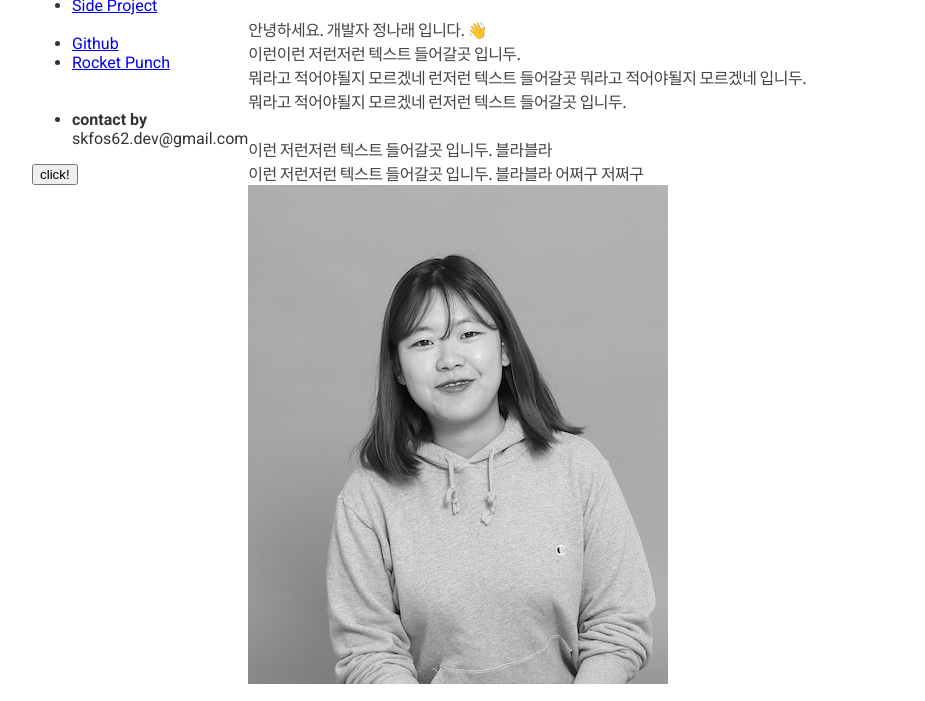
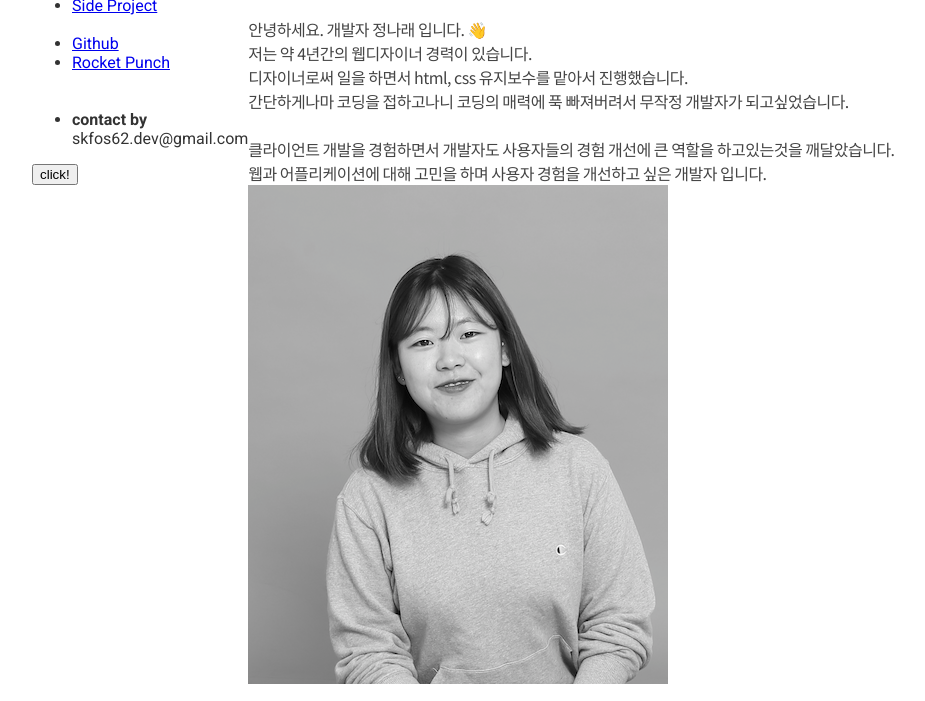
Before and after one commit to skfos62/skfos62.blog, a Gatsby site: page / in a window 1280 px wide. Shown: the part 86-787 px from the top of the page, without its empty margins (16-941 px from the left). Built offline with nearby package versions, Linux system fonts and the light colour scheme; Gatsby itself is replaced by a stand-in of ours.

Commit message:
home 인삿말 텍스트 수정

```diff
--- a/src/pages/index.js
+++ b/src/pages/index.js
@@ -10,10 +10,10 @@ const IndexPage = () => {
       <Layout pageTitle="Home">
         <div className={homeInfoContainer}>
           <div>
-            <p>안녕하세요. 개발자 정나래 입니다. 👋 <br />이런이런 저런저런 텍스트 들어갈곳 입니두.<br /> 뭐라고 적어야될지 모르겠네 런저런 텍스트 들어갈곳 뭐라고 적어야될지 모르겠네  입니두.<br /> 뭐라고 적어야될지 모르겠네 런저런 텍스트 들어갈곳 입니두.</p>
+            <p>안녕하세요. 개발자 정나래 입니다. 👋 <br />저는 약 4년간의 웹디자이너 경력이 있습니다. <br /> 디자이너로써 일을 하면서 html, css 유지보수를 맡아서 진행했습니다. <br />간단하게나마 코딩을 접하고나니 코딩의 매력에 푹 빠져버려서 무작정 개발자가 되고싶었습니다. </p>
             <br />
-            <p>이런 저런저런 텍스트 들어갈곳 입니두. 블라블라</p>
-            <p>이런 저런저런 텍스트 들어갈곳 입니두. 블라블라 어쩌구 저쩌구 </p>
+            <p>클라이언트 개발을 경험하면서 개발자도 사용자들의 경험 개선에 큰 역할을 하고있는것을 깨달았습니다.</p>
+            <p>웹과 어플리케이션에 대해 고민을 하며 사용자 경험을 개선하고 싶은 개발자 입니다.</p>
           </div>
 
           <StaticImage
```
